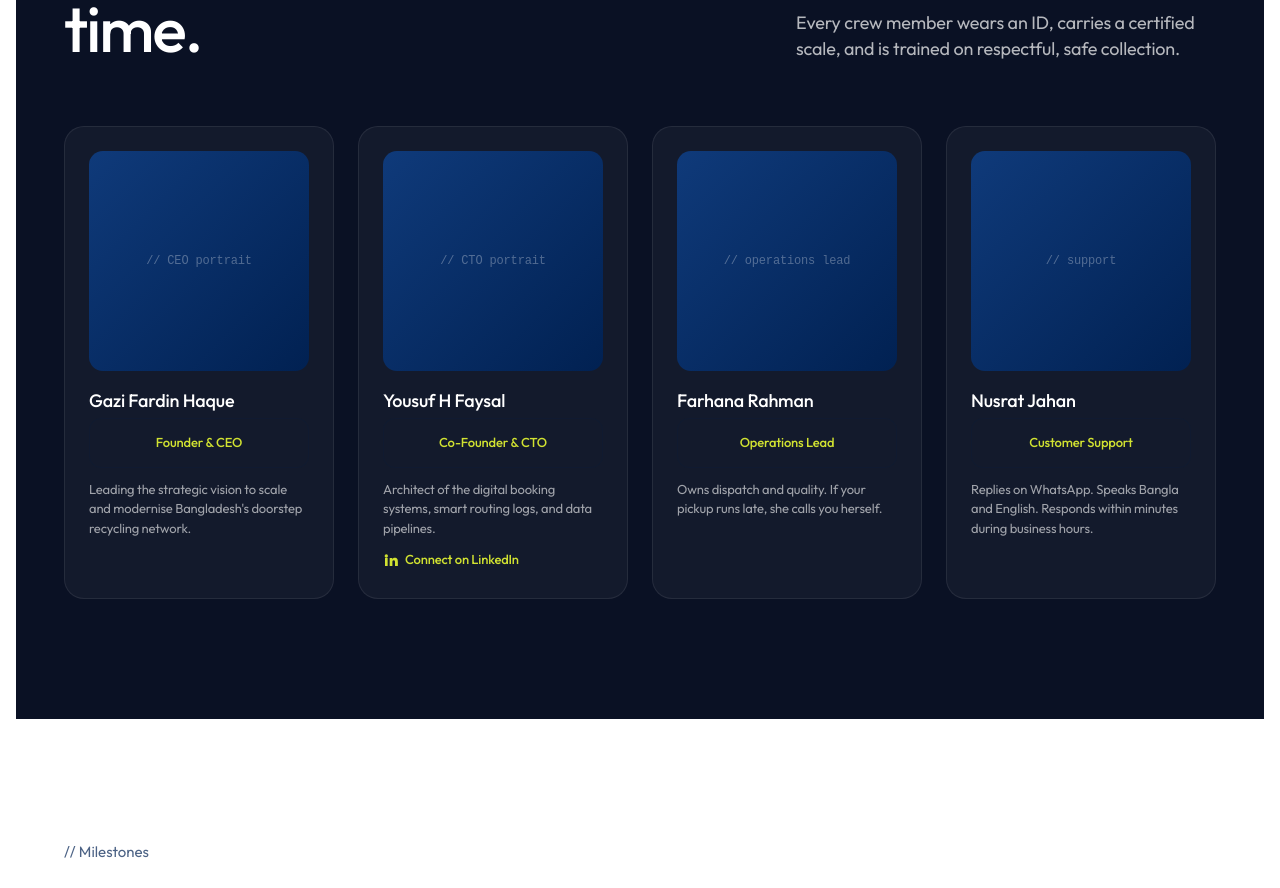
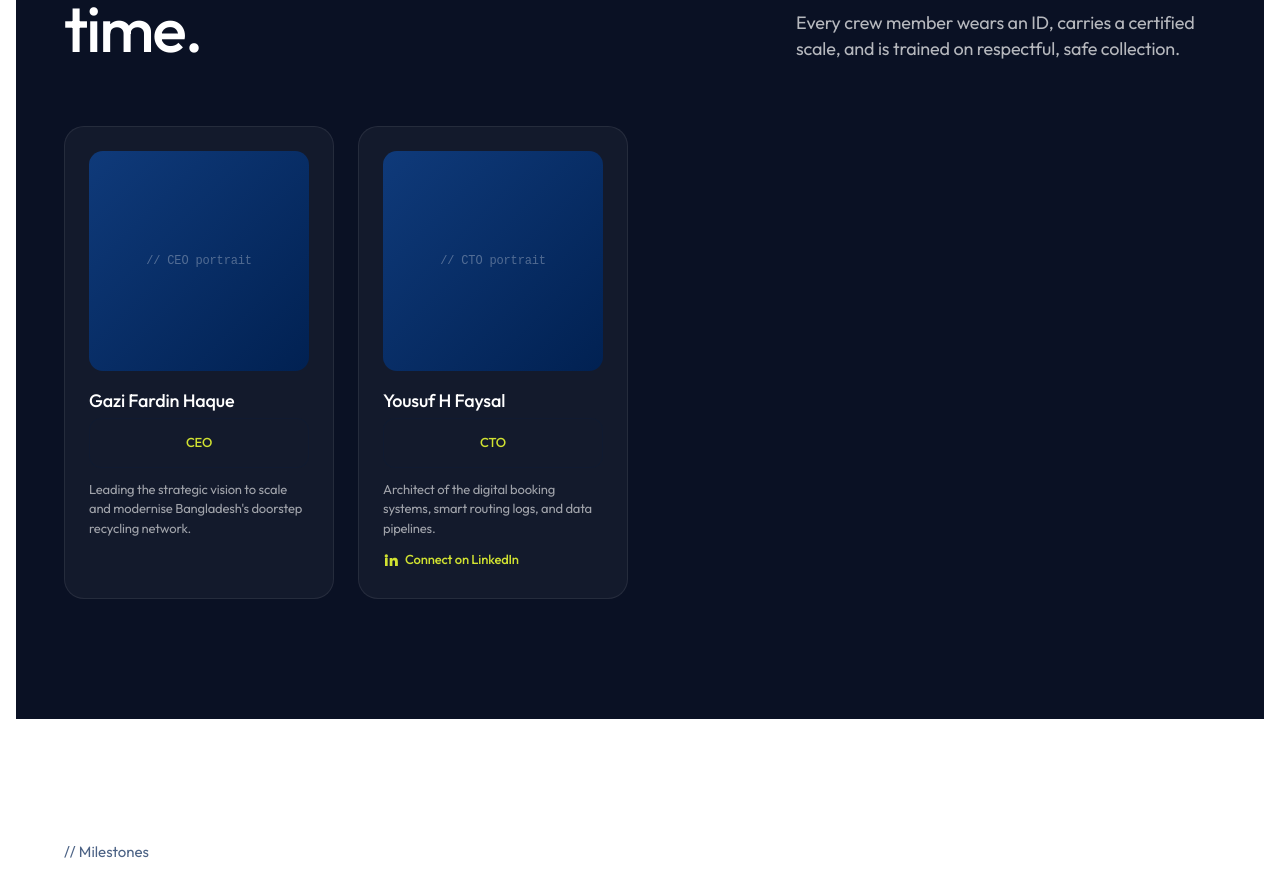
Before and after one commit to yousuffaysal/Project-Evang, a Next.js app: page /about in a window 1280 px wide. Shown: the part 3520-4408 px from the top of the page. Built offline with nearby package versions, Linux system fonts and the light colour scheme; a web font is replaced by a local one.

Commit message:
refactor: update executive titles and remove operation team members from about page

```diff
--- a/app/about/page.tsx
+++ b/app/about/page.tsx
@@ -169,31 +169,17 @@ export default function AboutPage() {
               {
                 initials: 'GF',
                 name: 'Gazi Fardin Haque',
-                role: 'Founder & CEO',
+                role: 'CEO',
                 bio: 'Leading the strategic vision to scale and modernise Bangladesh\'s doorstep recycling network.',
                 ph: '// CEO portrait',
               },
               {
                 initials: 'YF',
                 name: 'Yousuf H Faysal',
-                role: 'Co-Founder & CTO',
+                role: 'CTO',
                 bio: 'Architect of the digital booking systems, smart routing logs, and data pipelines.',
                 ph: '// CTO portrait',
                 linkedin: 'https://www.linkedin.com/in/yusuf-faysal/',
-              },
-              {
-                initials: 'FR',
-                name: 'Farhana Rahman',
-                role: 'Operations Lead',
-                bio: 'Owns dispatch and quality. If your pickup runs late, she calls you herself.',
-                ph: '// operations lead',
-              },
-              {
-                initials: 'NJ',
-                name: 'Nusrat Jahan',
-                role: 'Customer Support',
-                bio: 'Replies on WhatsApp. Speaks Bangla and English. Responds within minutes during business hours.',
-                ph: '// support',
               },
             ].map((member) => (
               <div key={member.name} className="person">
```
